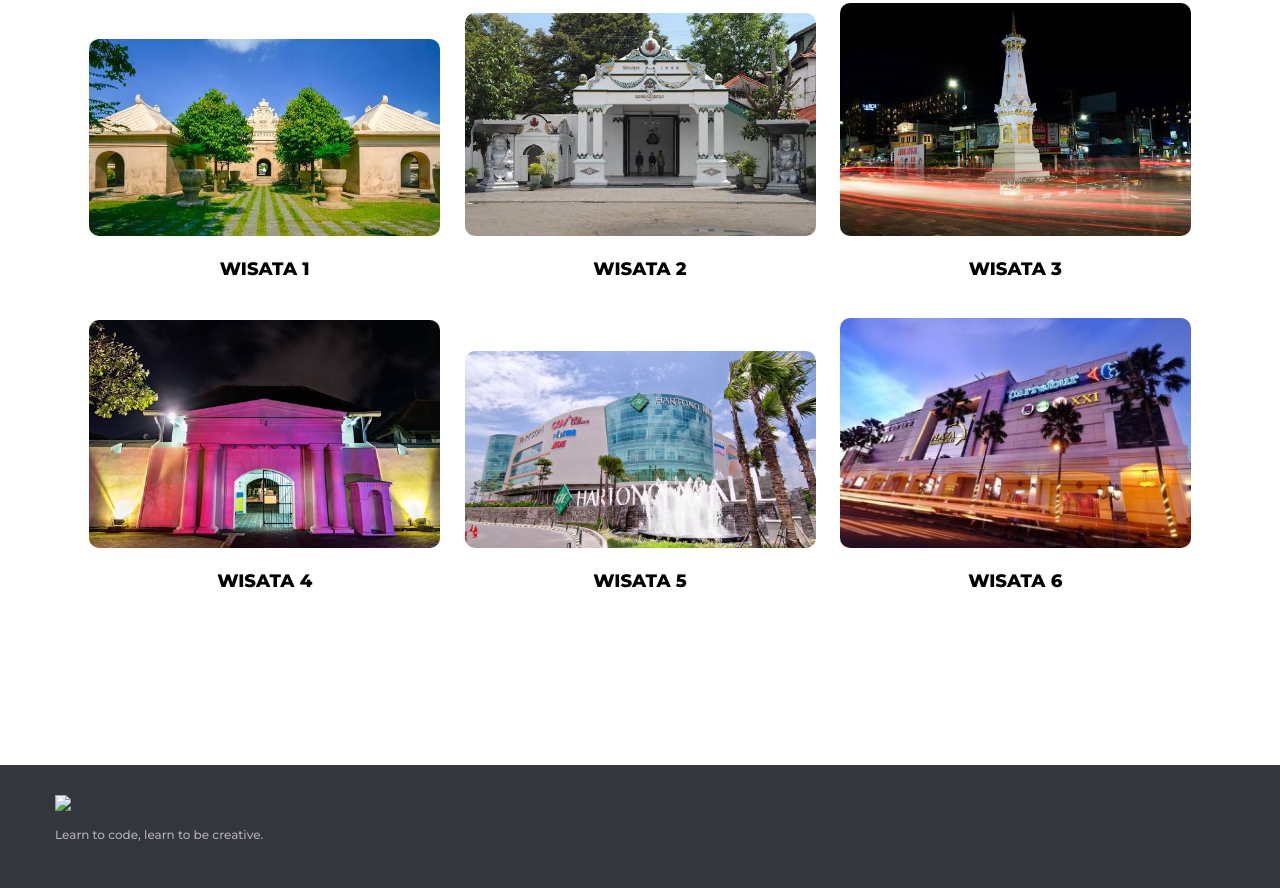
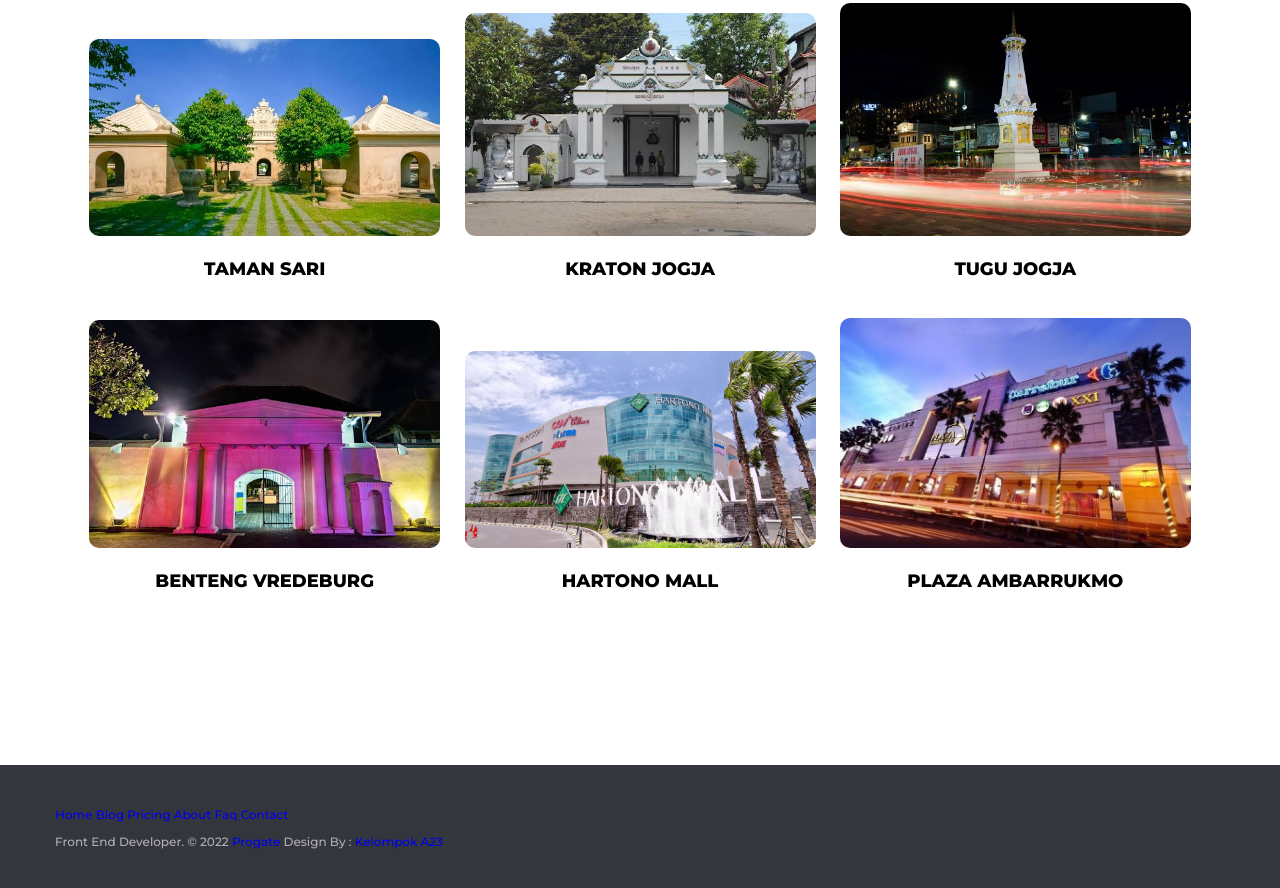
Before and after one commit to Fikz18/A23-wisata-sederhana.github.io, a plain HTML site: page jogja.html in a window 1280 px wide. Shown: the part 1034-1922 px from the top of the page. Drawn offline with Linux system fonts and the light colour scheme.

Commit message:
Update jogja.html

```diff
--- a/jogja.html
+++ b/jogja.html
@@ -19,7 +19,7 @@
   <header>
     <div class="container">
       <div class="header-left">
-        <img class="logo" src="asset/logo.png">
+        <img class="logo" src="asset/progate1.png">
       </div>
       <div class="header-right">
 
@@ -98,7 +98,7 @@
         <div class="item-icon">
           <img src="asset/taman-sari.jpg">
         </div>
-        <h3>WISATA 1</h3>
+        <h3>TAMAN SARI</h3>
 
       </div>
 
@@ -106,33 +106,33 @@
         <div class="item-icon">
           <img src="asset/kraton-jogja.jpg">
         </div>
-        <h3>WISATA 2</h3>
+        <h3>KRATON JOGJA</h3>
 
       </div>
 
       <div class="item">
         <div class="item-icon">
           <img src="asset/tugu-jogja.jpg">
-          <h3>WISATA 3</h3>
+          <h3>TUGU JOGJA</h3>
         </div>
       </div>
 
       <div class="item">
         <div class="item-icon">
           <img src="asset/benteng-vredeburg.jpg">
-          <h3>WISATA 4</h3>
+          <h3>BENTENG VREDEBURG</h3>
         </div>
       </div>
       <div class="item">
         <div class="item-icon">
           <img src="asset/hartonomalljogja.jpg">
-          <h3>WISATA 5</h3>
+          <h3>HARTONO MALL</h3>
         </div>
       </div>
       <div class="item">
         <div class="item-icon">
           <img src="asset/plaza-ambarrukmo.jpg">
-          <h3>WISATA 6</h3>
+          <h3>PLAZA AMBARRUKMO</h3>
         </div>
       </div>
 
@@ -146,10 +146,24 @@
 
 
   <footer>
-    <div class="container">
-      <img class="logo" src="asset/logo.png">
-      <p>Learn to code, learn to be creative.</p>
-    </div>
+    <div class="copyrights">
+      <div class="container">
+          <div class="footer-distributed">
+              <div class="footer-left">
+                  <p class="footer-links">
+                      <a href="#">Home</a>
+                      <a href="#">Blog</a>
+                      <a href="#">Pricing</a>
+                      <a href="#">About</a>
+                      <a href="#">Faq</a>
+                      <a href="#">Contact</a>
+                  </p>
+                  <p class="footer-company-name">Front End Developer. &copy; 2022 <a href="#">Progate</a> Design By :
+                  <a href="https://html.design/">Kelompok A23</a></p>
+              </div>
+          </div>
+      </div><!-- end container -->
+  </div><!-- end copyrights -->
   </footer>
 
 </body>
```
